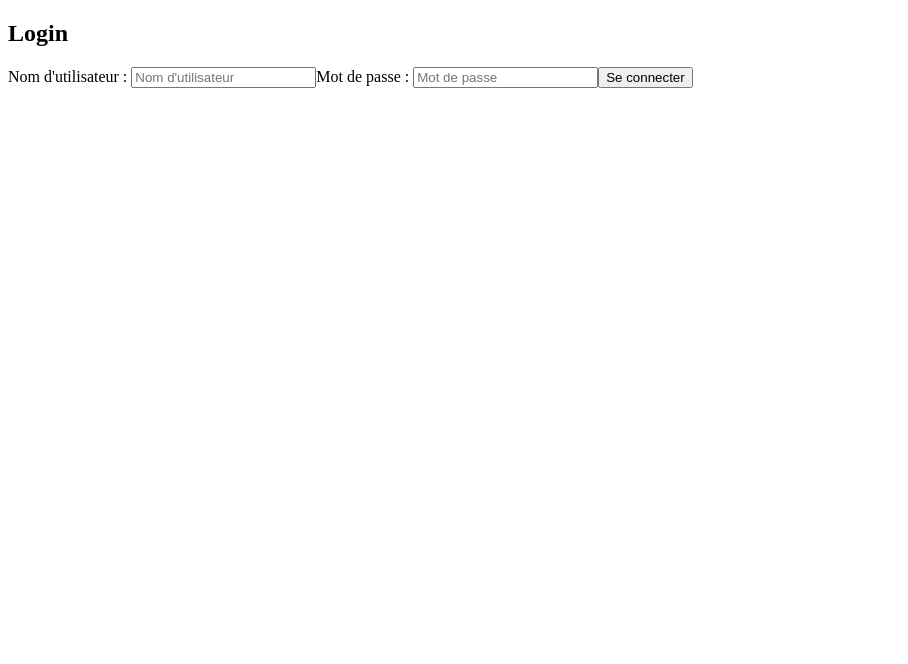
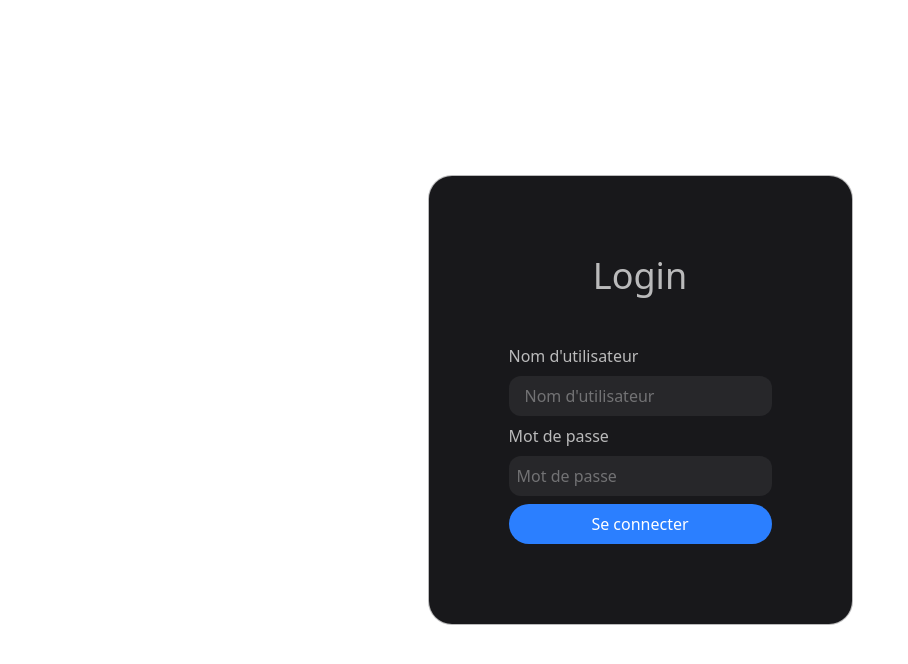
Before and after one commit to ibrahima-gh/form_vue.js, a website: page index.html in a window 1280 px wide. Shown: the whole page, without its empty margins (0-908 px from the left). Drawn offline with nearby package versions, Linux system fonts and the light colour scheme.

Commit message:
Ajout du front

```diff
--- a/index.html
+++ b/index.html
@@ -4,9 +4,10 @@
     <meta charset="UTF-8">
     <meta name="viewport" content="width=device-width, initial-scale=1.0">
     <title>App</title>
+    <script src="https://unpkg.com/@tailwindcss/browser@4"></script>
 </head>
 <body>
-    <div id="root"></div>
+    <div id="root" class="w-full h-screen flex justify-center items-center "></div>
     <script type="module">
         import {h, createApp} from "./node_modules/vue/dist/vue.esm-browser.js";
 
@@ -18,15 +19,16 @@
                 }
             },
             render() {
-            return h("form", [
-                h("h2", "Login"),
-                h("label", { for: "username" }, "Nom d'utilisateur : "),
-                h("input", { id: "username", type: "text", placeholder: "Nom d'utilisateur" }),
+            return h("form", {class: "flex justify-center flex-col gap-2 border p-20 text-white/70 bg-zinc-900 rounded-3xl"}, [
+                h("h2", {class : "text-4xl self-center mb-10"}, "Login"),
 
-                h("label", { for: "password" }, "Mot de passe : "),
-                h("input", { id: "password", type: "password", placeholder: "Mot de passe" }),
+                h("label", { for: "username", class: "font-medium" }, "Nom d'utilisateur"),
+                h("input",{ class: "bg-zinc-800 p-2 rounded-xl py-2 px-4", id: "username", type: "text", placeholder: "Nom d'utilisateur" }),
 
-                h("button", { type: "submit" }, "Se connecter")
+                h("label", { for: "password" }, "Mot de passe"),
+                h("input", { class: "bg-zinc-800 p-2 rounded-xl",  id: "password", type: "password", placeholder: "Mot de passe" }),
+
+                h("button", { class:"bg-blue-500 p-2 text-white rounded-3xl cursor-pointer hover:bg-blue-400 transition", type: "submit" }, "Se connecter")
             ]);
             }
         }
```
